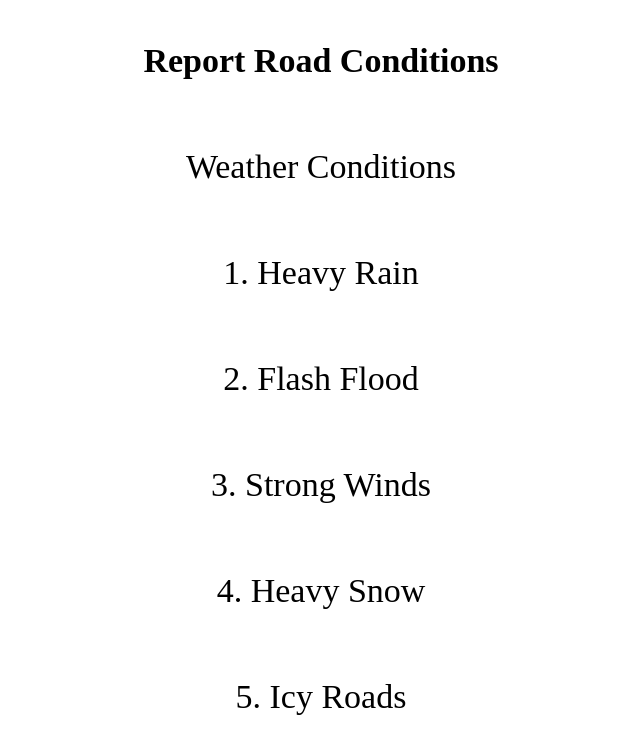
After one commit to hampster2018/SoftwareEngineeringProject, a Flask app: page /Report_Conditions in a window 1280 px wide. The commit adds this page. Shown: the top 754 px of the page, without its empty margins (319-959 px from the left). Run offline with Flask 2, Linux system fonts and the light colour scheme; parts of the project's set-up code (start-up, migrations or seed data) failed here and were passed over.

Commit message:
final changes

```diff
--- a/Flask_App.py
+++ b/Flask_App.py
@@ -26,5 +26,16 @@ def map():
 def vehicleResearch():
     return render_template("vehicleResearch.html")
 
+@app.route("/License_Link")
+def licenseLink():
+    return render_template("licenseLink.html")
+
+@app.route("/Report_Conditions")
+def reportConditions():
+    return render_template("reportConditions.html")
+
+@app.route("/Submitted_Conditions")
+def submittedConditions():
+    return render_template("submittedConditions.html")
 if __name__ == "__main__":
     app.run()
--- /dev/null
+++ b/static/css/reportConditions.css
@@ -0,0 +1,12 @@
+
+body {
+    font-size: 34px;
+    display: flex;
+    justify-content: center;
+    align-items: center;
+    flex-direction: column;
+}
+a{
+    color: black;
+    text-decoration: none;
+}
--- /dev/null
+++ b/templates/reportConditions.html
@@ -0,0 +1,20 @@
+<!DOCTYPE html>
+<html lang="en">
+<head>
+    <meta charset="UTF-8">
+    <title>Vehicle Research</title>
+    <link rel="stylesheet" href="{{ url_for('static', filename='css/reportConditions.css') }}">
+</head>
+<body>
+
+
+    <p><b> Report Road Conditions</b></p1>
+    <p>Weather Conditions</p>
+    <p><a href="http://127.0.0.1:5000/Submitted_Conditions"> 1. Heavy Rain</a></p>
+    <p><a href="http://127.0.0.1:5000/Submitted_Conditions"> 2. Flash Flood</a></p>
+    <p><a href="http://127.0.0.1:5000/Submitted_Conditions"> 3. Strong Winds</a></p>
+    <p><a href="http://127.0.0.1:5000/Submitted_Conditions"> 4. Heavy Snow</a></p>
+    <p><a href="http://127.0.0.1:5000/Submitted_Conditions"> 5. Icy Roads</a></p>
+
+
+</body>
```
Also changed, not shown: static/css/vehicleResearch.css (added, +7 -0 lines), templates/licenseLink.html (added, +19 -0 lines), templates/submittedConditions.html (added, +16 -0 lines), templates/vehicleResearch.html (+7 -6 lines), static/css/vehicleResearch.html (deleted).
